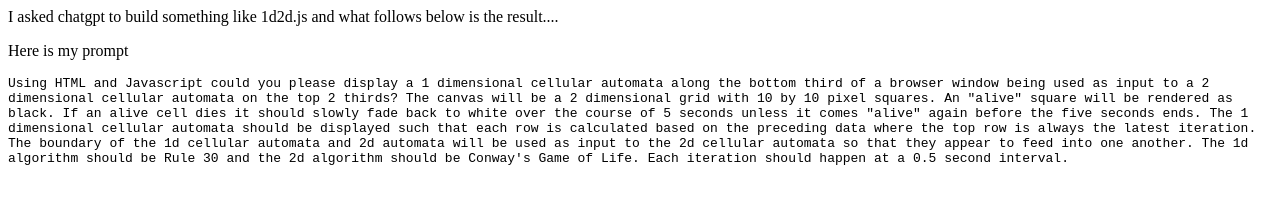
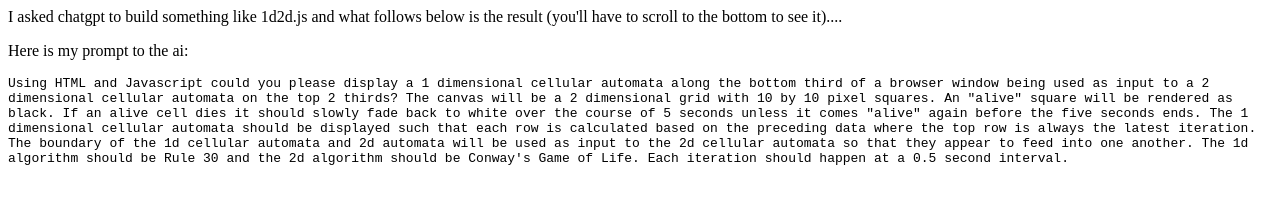
Before and after one commit to usize/1d2d, a plain HTML site: page opanai.html in a window 1280 px wide. Shown: the top 204 px of the page. Drawn offline with Linux system fonts and the light colour scheme.

Commit message:
Update opanai.html

```diff
--- a/opanai.html
+++ b/opanai.html
@@ -1,7 +1,7 @@
 <html>
 <head>
-  <p>I asked chatgpt to build something like 1d2d.js and what follows below is the result....</p>
-  <p>Here is my prompt</p>
+  <p>I asked chatgpt to build something like 1d2d.js and what follows below is the result (you'll have to scroll to the bottom to see it)....</p>
+  <p>Here is my prompt to the ai:</p>
   <code>
     Using HTML and Javascript could you please display a 1 dimensional cellular automata along the bottom third of a browser window being used as input to a 2 dimensional cellular automata on the top 2 thirds?
 
```
